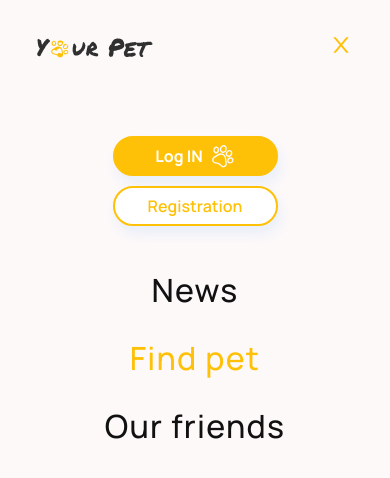
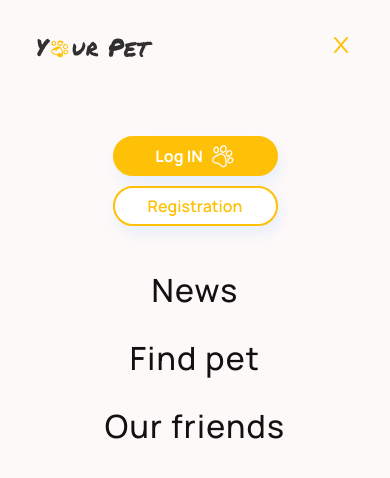
Before and after one commit to TetianaZinchenko/final-project-yourpet-frontend, a React (Create React App) app: page /final-project-yourpet-frontend/register in a window 390 px wide. Both pictures are taken after a click on the element 353 px from the left and 40 px from the top of the page. Shown: the top 478 px of the page. Built offline with nearby package versions, Linux system fonts and the light colour scheme.

Commit message:
fix burger

```diff
--- a/src/components/Header/MenuNav/MobileNavBar/MobileBar.jsx
+++ b/src/components/Header/MenuNav/MobileNavBar/MobileBar.jsx
@@ -7,8 +7,7 @@ import { Logo } from 'components/Header/Logo/Logo';
 import {
   MobileBtn,
   MenuMobileHeader,
-  CurrentLink,
-  MobileContainUser,
+   MobileContainUser,
   NavContain,
   LinksWrapper,
   LinkItem,
@@ -40,9 +39,9 @@ export const MobileNavBar = ({ handleClose, isMobile, isLoggedIn }) => {
           </StyledLink>
         </LinkItem>
         <LinkItem>
-          <CurrentLink to="/notices" onClick={handleClose}>
+          <StyledLink to="/notices/sell" onClick={handleClose}>
             Find pet
-          </CurrentLink>
+          </StyledLink>
         </LinkItem>
         <LinkItem>
           <StyledLink to="/friends" onClick={handleClose}>
--- a/src/components/Header/MenuNav/MobileNavBar/MobileBar.styled.js
+++ b/src/components/Header/MenuNav/MobileNavBar/MobileBar.styled.js
@@ -82,11 +82,14 @@ export const StyledLink = styled(NavLink)`
   font-weight: inherit;
   font-family: inherit;
   color: inherit;
+   &:hover,
+  &:focus {
+      color: ${theme.colors.yellow};
+  }
+
+  &.active {
+
+     color: ${theme.colors.yellow};
+  }
 
 `;
-export const CurrentLink = styled(NavLink)`
-  font-size: inherit;
-  font-weight: inherit;
-  font-family: inherit;
-  color: ${theme.colors.yellow};
-`;
--- a/src/components/Header/Navigation/Navigation.jsx
+++ b/src/components/Header/Navigation/Navigation.jsx
@@ -35,7 +35,9 @@ export const Navigation = ({ isLoggedIn }) => {
 
       {isDesktop && <NavBar />}
 
-      {!isMobile ? isLoggedIn ? <UserNav /> : <AuthNav /> : null}
+      {!isMobile && isLoggedIn ? <UserNav /> : null}
+      {!isMobile && !isLoggedIn ? <AuthNav /> : null}
+
     </>
   );
 
--- a/src/components/Header/Navigation/Navigation.styled.js
+++ b/src/components/Header/Navigation/Navigation.styled.js
@@ -7,7 +7,7 @@ export const MobileBtn = styled.div`
 
   @media ((min-width: 320px) and (max-width: 767px)) {
     display: block;
-    top: 25px;
+    top: 20px;
     right: 25px;
     position: absolute;
     cursor: pointer;
@@ -19,7 +19,7 @@ export const MobileBtn = styled.div`
   @media ((min-width: 768px) and (max-width: 1279px)) {
     display: block;
     right: 16px;
-    top: 30px;
+    top: 29px;
     position: absolute;
     cursor: pointer;
     z-index: 100;
--- a/src/components/Header/UserNav/UserNav.styled.js
+++ b/src/components/Header/UserNav/UserNav.styled.js
@@ -1,10 +1,12 @@
 import styled from '@emotion/styled';
 import { NavLink } from 'react-router-dom';
+import { theme } from 'theme/theme';
 
 export const UserContainNav = styled(NavLink)`
   display: flex;
   align-items: center;
   text-decoration: none;
+  margin-right:42px;
 `;
 
 export const UserImage = styled.img`
@@ -15,4 +17,8 @@ export const UserImage = styled.img`
 
 export const UserName = styled.span`
   color: #FFC107;
+  font-family:${theme.fonts.main};
+  font-size:${theme.fontSizes[2]}px;
+  font-weight:${theme.fontWeights.medium};
+
 `;
```
